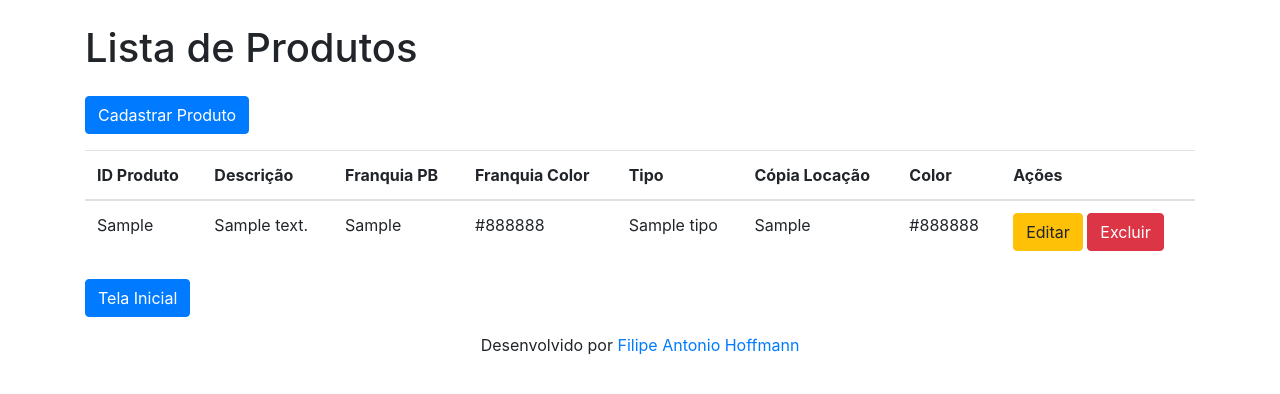
After one commit to FilipeHoffmann/Gestao-Impressoras, a Flask app: page /produtos in a window 1280 px wide. The commit adds this page. Shown: the top 394 px of the page. Run offline with Flask 3, Linux system fonts and the light colour scheme; a database or web service that is not in the repository returns one stand-in record (values such as "Sample title"); data that the repository does not hold is empty; some libraries are stand-ins or nearby versions.

Commit message:
Add Produtos and Footer in html page

```diff
--- a/app.py
+++ b/app.py
@@ -1,12 +1,15 @@
 from flask import Flask, render_template, request, redirect, url_for
 from controllers.contratos import Contratos
 from controllers.secretarias import Secretarias
+from controllers.produtos import Produtos
 
 app = Flask(__name__)
 
 @app.route('/')
 def index():
     return render_template('index.html')
+
+#Contratos
 
 @app.route('/contratos', methods=['GET', 'POST'])
 def contratos():
@@ -23,6 +26,8 @@ def update_contrato(id):
 def delete_contrato(id):
     return Contratos.delete_contrato(id)
 
+#Secretarias
+
 @app.route('/secretarias', methods=['GET', 'POST'])
 def secretarias():
     if request.method == 'GET':
@@ -38,5 +43,22 @@ def update_secretaria():
 def delete_secretaria(id):
     return Secretarias.delete_secretaria(id)
 
+#Produtos
+
+@app.route('/produtos', methods=['GET', 'POST'])
+def produtos():
+    if request.method == 'GET':
+        return Produtos.get_produtos()
+    elif request.method == 'POST':
+        return Produtos.create_produto()
+
+@app.route('/produtos/<int:id>', methods=['POST'])
+def update_produto(id):
+    return Produtos.update_produto(id)
+
+@app.route('/produtos/delete/<int:id>', methods=['POST'])
+def delete_produto(id):
+    return Produtos.delete_produto(id)
+
 if __name__ == '__main__':
     app.run(port=3200, debug=True)
--- /dev/null
+++ b/controllers/produtos.py
@@ -0,0 +1,69 @@
+from flask import render_template, request, redirect, url_for
+import requests
+
+class Produtos:
+    @staticmethod
+    def get_produtos():
+        try:
+            response = requests.get('http://localhost:3100/produtos')
+            response.raise_for_status()
+            data = response.json()
+            return render_template('produtos.html', produtos=data)
+        except requests.RequestException as e:
+            print(f"Erro ao obter produtos: {e}")
+            return "Erro ao obter produtos", 500
+
+    @staticmethod
+    def create_produto():
+        if request.method == 'POST':
+            new_produto = {
+                'idProduto': request.form['idProduto'],
+                'descricao': request.form['descricao'],
+                'franquiaPB': request.form['franquiaPB'],
+                'franquiaColor': request.form['franquiaColor'],
+                'tipo': request.form['tipo'],
+                'copiaLocacao': request.form['copiaLocacao'],
+                'color': request.form['color']
+            }
+            try:
+                response = requests.post('http://localhost:3100/produtos', json=new_produto)
+                response.raise_for_status()
+                if response.status_code == 201:
+                    return redirect(url_for('produtos'))
+                else:
+                    return "Erro ao criar produto", response.status_code
+            except requests.RequestException as e:
+                print(f"Erro ao criar produto: {e}")
+                return "Erro ao criar produto", 500
+
+    @staticmethod
+    def update_produto(id):
+        if request.method == 'POST':
+            updated_produto = {
+                'descricao': request.form['descricao'],
+                'franquiaPB': request.form['franquiaPB'],
+                'franquiaColor': request.form['franquiaColor'],
+                'tipo': request.form['tipo'],
+                'copiaLocacao': request.form['copiaLocacao'],
+                'color': request.form['color']
+            }
+            try:
+                response = requests.put(f'http://localhost:3100/produtos/{id}', json=updated_produto)
+                response.raise_for_status()
+                if response.status_code == 200:
+                    return redirect(url_for('produtos'))
+                else:
+                    return "Erro ao atualizar produto", response.status_code
+            except requests.RequestException as e:
+                print(f"Erro ao atualizar produto: {e}")
+                return "Erro ao atualizar produto", 500
+
+    @staticmethod
+    def delete_produto(id):
+        try:
+            response = requests.delete(f'http://localhost:3100/produtos/{id}')
+            response.raise_for_status()
+            return redirect(url_for('produtos'))
+        except requests.RequestException as e:
+            print(f"Erro ao excluir produto: {e}")
+            return "Erro ao excluir produto", 500
--- a/templates/contratos.html
+++ b/templates/contratos.html
@@ -130,7 +130,9 @@
         </tbody>
     </table>
     <div><a class="btn btn-primary mb-3" href= {{ url_for('index') }} > Tela Inicial</a></div>
-
+    <footer>
+        <p class="text-center">Desenvolvido por <a href="https://github.com/FilipeHoffmann">Filipe Antonio Hoffmann</a></p>
+    </footer>
     <script src="https://code.jquery.com/jquery-3.5.1.slim.min.js"></script>
     <script src="https://cdn.jsdelivr.net/npm/@popperjs/core@2.5.4/dist/umd/popper.min.js"></script>
     <script src="https://stackpath.bootstrapcdn.com/bootstrap/4.5.2/js/bootstrap.min.js"></script>
--- /dev/null
+++ b/templates/produtos.html
@@ -0,0 +1,192 @@
+<!DOCTYPE html>
+<html lang="en">
+<head>
+    <meta charset="UTF-8">
+    <meta name="viewport" content="width=device-width, initial-scale=1.0">
+    <title>Produtos</title>
+    <link href="https://stackpath.bootstrapcdn.com/bootstrap/4.5.2/css/bootstrap.min.css" rel="stylesheet">
+</head>
+<body class="container">
+    <h1 class="my-4">Lista de Produtos</h1>
+
+    <!-- Botão para abrir o modal de cadastro -->
+    <button class="btn btn-primary mb-3" data-toggle="modal" data-target="#createProdutoModal">Cadastrar Produto</button>
+
+    <!-- Modal de Cadastro -->
+    <div class="modal fade" id="createProdutoModal" tabindex="-1" aria-labelledby="createProdutoModalLabel" aria-hidden="true">
+        <div class="modal-dialog">
+            <div class="modal-content">
+                <div class="modal-header">
+                    <h5 class="modal-title" id="createProdutoModalLabel">Cadastrar Produto</h5>
+                    <button type="button" class="close" data-dismiss="modal" aria-label="Close">
+                        <span aria-hidden="true">&times;</span>
+                    </button>
+                </div>
+                <div class="modal-body">
+                    <form method="POST" action="{{ url_for('produtos') }}">
+                        <div class="form-group">
+                            <label for="idProduto">ID Produto</label>
+                            <input type="text" class="form-control" id="idProduto" name="idProduto" placeholder="ID Produto" required>
+                        </div>
+                        <div class="form-group">
+                            <label for="descricao">Descrição</label>
+                            <input type="text" class="form-control" id="descricao" name="descricao" placeholder="Descrição" required>
+                        </div>
+                        <div class="form-group">
+                            <label for="franquiaPB">Franquia PB</label>
+                            <input type="number" class="form-control" id="franquiaPB" name="franquiaPB" placeholder="Franquia PB" required>
+                        </div>
+                        <div class="form-group">
+                            <label for="franquiaColor">Franquia Color</label>
+                            <input type="number" class="form-control" id="franquiaColor" name="franquiaColor" placeholder="Franquia Color" required>
+                        </div>
+                        <div class="form-group">
+                            <label for="tipo">Tipo</label>
+                            <select class="form-control" id="tipo" name="tipo" required>
+                                <option value="Impressora">Impressora</option>
+                                <option value="Multifuncional Colorida">Multifuncional Colorida</option>
+                                <option value="Multifuncional Monocromática">Multifuncional Monocromática</option>
+                            </select>
+                        </div>
+                        <div class="form-group">
+                            <label for="copiaLocacao">Cópia/Locação</label>
+                            <select class="form-control" id="copiaLocacao" name="copiaLocacao" required>
+                                <option value="Cópia">Cópia</option>
+                                <option value="Locação">Locação</option>
+                            </select>
+                        </div>
+                        <div class="form-group">
+                            <label for="color">Color</label>
+                            <select class="form-control" id="color" name="color" required>
+                                <option value="SIM">SIM</option>
+                                <option value="NÃO">NÃO</option>
+                            </select>
+                        </div>
+                        <button type="submit" class="btn btn-success">Adicionar Produto</button>
+                    </form>
+                </div>
+            </div>
+        </div>
+    </div>
+
+    <!-- Tabela para listar produtos -->
+    <table class="table">
+        <thead>
+            <tr>
+                <th>ID Produto</th>
+                <th>Descrição</th>
+                <th>Franquia PB</th>
+                <th>Franquia Color</th>
+                <th>Tipo</th>
+                <th>Cópia Locação</th>
+                <th>Color</th>
+                <th>Ações</th>
+            </tr>
+        </thead>
+        <tbody>
+            {% for produto in produtos %}
+            <tr>
+                <td>{{ produto.idProduto }}</td>
+                <td>{{ produto.descricao }}</td>
+                <td>{{ produto.franquiaPB }}</td>
+                <td>{{ produto.franquiaColor }}</td>
+                <td>{{ produto.tipo }}</td>
+                <td>{{ produto.copiaLocacao }}</td>
+                <td>{{ produto.color }}</td>
+                <td>
+                    <!-- Botão para abrir o modal de edição -->
+                    <button class="btn btn-warning" data-toggle="modal" data-target="#editProdutoModal{{ produto.idProduto }}">Editar</button>
+                    <!-- Botão para abrir o modal de exclusão -->
+                    <button class="btn btn-danger" data-toggle="modal" data-target="#deleteProdutoModal{{ produto.idProduto }}">Excluir</button>
+                </td>
+            </tr>
+
+            <!-- Modal de Edição -->
+            <div class="modal fade" id="editProdutoModal{{ produto.idProduto }}" tabindex="-1" aria-labelledby="editProdutoModalLabel{{ produto.idProduto }}" aria-hidden="true">
+                <div class="modal-dialog">
+                    <div class="modal-content">
+                        <div class="modal-header">
+                            <h5 class="modal-title" id="editProdutoModalLabel{{ produto.idProduto }}">Editar Produto</h5>
+                            <button type="button" class="close" data-dismiss="modal" aria-label="Close">
+                                <span aria-hidden="true">&times;</span>
+                            </button>
+                        </div>
+                        <div class="modal-body">
+                            <form method="POST" action="{{ url_for('update_produto', id=produto.idProduto) }}">
+                                <div class="form-group">
+                                    <label for="editDescricao">Descrição</label>
+                                    <input type="text" class="form-control" id="editDescricao" name="descricao" value="{{ produto.descricao }}" required>
+                                </div>
+                                <div class="form-group">
+                                    <label for="editFranquiaPB">Franquia PB</label>
+                                    <input type="number" class="form-control" id="editFranquiaPB" name="franquiaPB" value="{{ produto.franquiaPB }}" required>
+                                </div>
+                                <div class="form-group">
+                                    <label for="editFranquiaColor">Franquia Color</label>
+                                    <input type="number" class="form-control" id="editFranquiaColor" name="franquiaColor" value="{{ produto.franquiaColor }}" required>
+                                </div>
+                                <div class="form-group">
+                                    <label for="editTipo">Tipo</label>
+                                    <select class="form-control" id="editTipo" name="tipo" required>
+                                        <option value="Impressora" {% if produto.tipo == 'Impressora' %}selected{% endif %}>Impressora</option>
+                                        <option value="Multifuncional Colorida" {% if produto.tipo == 'Multifuncional Colorida' %}selected{% endif %}>Multifuncional Colorida</option>
+                                        <option value="Multifuncional Monocromática" {% if produto.tipo == 'Multifuncional Monocromática' %}selected{% endif %}>Multifuncional Monocromática</option>
+                                    </select>
+                                </div>
+                                <div class="form-group">
+                                    <label for="editCopiaLocacao">Cópia/Locação</label>
+                                    <select class="form-control" id="editCopiaLocacao" name="copiaLocacao" required>
+                                        <option value="Cópia" {% if produto.copiaLocacao == 'Cópia' %}selected{% endif %}>Cópia</option>
+                                        <option value="Locação" {% if produto.copiaLocacao == 'Locação' %}selected{% endif %}>Locação</option>
+                                    </select>
+                                </div>
+                                <div class="form-group">
+                                    <label for="editColor">Color</label>
+                                    <select class="form-control" id="editColor" name="color" required>
+                                        <option value="SIM" {% if produto.color == 'SIM' %}selected{% endif %}>SIM</option>
+                                        <option value="NÃO" {% if produto.color == 'NÃO' %}selected{% endif %}>NÃO</option>
+                                    </select>
+                                </div>
+                                <button type="submit" class="btn btn-primary">Salvar Alterações</button>
+                            </form>
+                        </div>
+                    </div>
+                </div>
+            </div>
+
+            <!-- Modal de Exclusão -->
+            <div class="modal fade" id="deleteProdutoModal{{ produto.idProduto }}" tabindex="-1" aria-labelledby="deleteProdutoModalLabel{{ produto.idProduto }}" aria-hidden="true">
+                <div class="modal-dialog">
+                    <div class="modal-content">
+                        <div class="modal-header">
+                            <h5 class="modal-title" id="deleteProdutoModalLabel{{ produto.idProduto }}">Confirmar Exclusão</h5>
+                            <button type="button" class="close" data-dismiss="modal" aria-label="Close">
+                                <span aria-hidden="true">&times;</span>
+                            </button>
+                        </div>
+                        <div class="modal-body">
+                            Tem certeza de que deseja excluir o produto ID {{ produto.idProduto }}?
+                        </div>
+                        <div class="modal-footer">
+                            <button type="button" class="btn btn-secondary" data-dismiss="modal">Cancelar</button>
+                            <form method="POST" action="{{ url_for('delete_produto', id=produto.idProduto) }}">
+                                <button type="submit" class="btn btn-danger">Excluir</button>
+                            </form>
+                        </div>
+                    </div>
+                </div>
+            </div>
+
+            {% endfor %}
+        </tbody>
+    </table>
+
+    <div><a class="btn btn-primary mb-3" href="{{ url_for('index') }}">Tela Inicial</a></div>
+    <footer>
+        <p class="text-center">Desenvolvido por <a href="https://github.com/FilipeHoffmann">Filipe Antonio Hoffmann</a></p>
+    </footer>
+    <script src="https://code.jquery.com/jquery-3.5.1.slim.min.js"></script>
+    <script src="https://cdn.jsdelivr.net/npm/@popperjs/core@2.5.4/dist/umd/popper.min.js"></script>
+    <script src="https://stackpath.bootstrapcdn.com/bootstrap/4.5.2/js/bootstrap.min.js"></script>
+</body>
+</html>
--- a/templates/secretarias.html
+++ b/templates/secretarias.html
@@ -115,6 +115,10 @@
     </table>
     <div><a class="btn btn-primary mb-3" href="{{ url_for('index') }}">Tela Inicial</a></div>
 
+    <footer>
+        <p class="text-center">Desenvolvido por <a href="https://github.com/FilipeHoffmann">Filipe Antonio Hoffmann</a></p>
+    </footer>
+
     <script src="https://code.jquery.com/jquery-3.5.1.slim.min.js"></script>
     <script src="https://cdn.jsdelivr.net/npm/@popperjs/core@2.5.4/dist/umd/popper.min.js"></script>
     <script src="https://stackpath.bootstrapcdn.com/bootstrap/4.5.2/js/bootstrap.min.js"></script>
```
Also changed, not shown: templates/index.html (+16 -6 lines).
